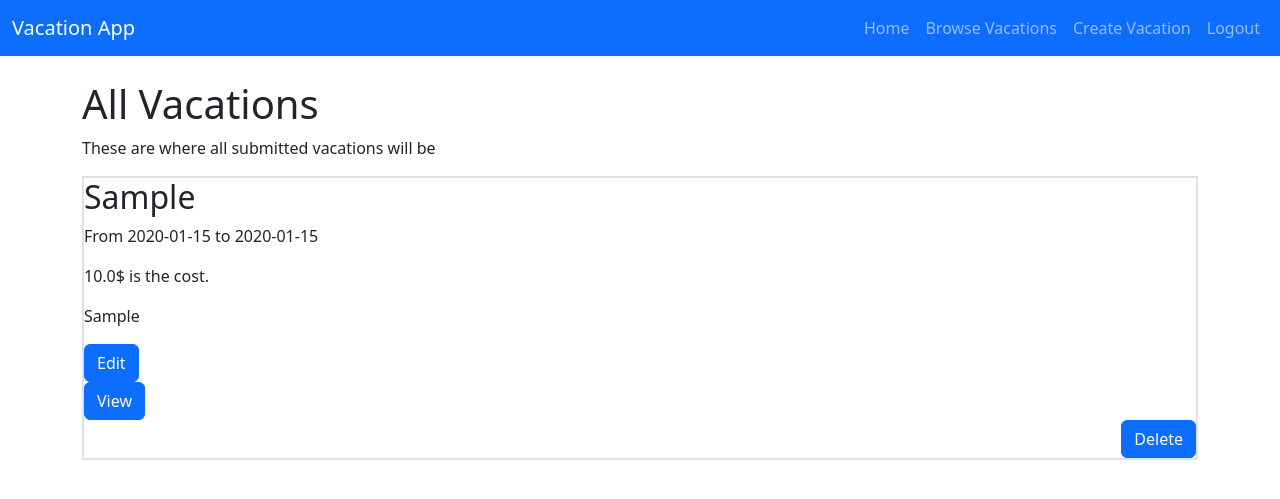
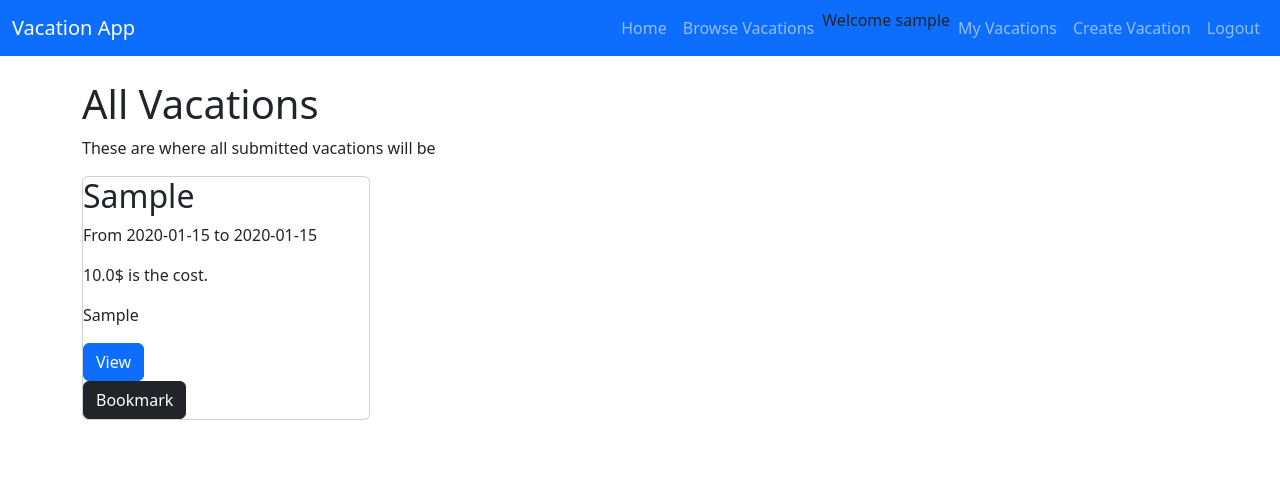
Before and after one commit to KhalidM23/vacation-app, a Flask app: page /vacations in a window 1280 px wide. Shown: the top 499 px of the page. Run offline with Flask 3, Linux system fonts and the light colour scheme; a user stored in the database is signed in; tables that the repository leaves empty hold one stand-in row (values such as "Sample post").

Commit message:
Added bookmark function and locked access to things behind the login authentication

```diff
--- a/app.py
+++ b/app.py
@@ -3,7 +3,7 @@ from multiprocessing import synchronize
 from xmlrpc.client import _datetime
 from flask import Flask, render_template, request, redirect, url_for
 from flask_login import LoginManager, login_user, logout_user, login_required, current_user
-from models import Itinerary, db, Vacation, User
+from models import Itinerary, db, Vacation, User, Bookmarks
 from datetime import datetime
 app = Flask(__name__)
 
@@ -30,7 +30,12 @@ def home():
 @app.route('/vacations')
 def vacations():
     vacations = Vacation.query.all()
-    return render_template('vacations.html',vacations=vacations)
+    if(current_user.is_authenticated):
+        bookmarked = Bookmarks.query.filter_by(user_id = current_user.id).all()
+        bookmarked_vacations = [b.vacation_id for b in bookmarked]
+    else:
+        bookmarked_vacations = []
+    return render_template('all_vacations.html',vacations=vacations, bookmarks = bookmarked_vacations)
 
 @app.route('/create_vacation', methods=['POST','GET'])
 def create_vacation():
@@ -48,7 +53,7 @@ def create_vacation():
         tips = request.form.get('tips')
 
         new_vacay = Vacation(destination = dest,start_date = st_date, end_date = end_date,
-                             total_cost = cost, tips = tips)
+                             total_cost = cost, tips = tips, user_id = current_user.id)
         db.session.add(new_vacay)
         db.session.commit()
 
@@ -98,6 +103,12 @@ def delete_vacation(vacation_id):
     db.session.delete(vacation)
     db.session.commit()
     return redirect(url_for('vacations'))
+
+
+@app.route('/my_vacations')
+def my_vacations():
+    vacations = Vacation.query.filter_by(user_id=current_user.id).all()
+    return render_template('my_vacations.html', vacations = vacations)
 
 
 
@@ -196,5 +207,29 @@ def signup():
     return render_template('signup.html')
 
 
+
+
+
+
+
+
+
+#                                                                   BOOKMARK INFORMATION
+
+
+@app.route('/bookmark/<int:vacation_id>', methods = ['POST', 'GET'])
+def bookmark(vacation_id):
+    bookmarked = Bookmarks.query.filter_by(vacation_id=vacation_id, user_id = current_user.id).first()
+    if(not bookmarked):
+        bookmark = Bookmarks(vacation_id = vacation_id, user_id = current_user.id)
+        db.session.add(bookmark)
+        db.session.commit()
+    else:
+        db.session.delete(bookmarked)
+        db.session.commit()
+    return redirect(url_for('vacations'))
+
+
+
 if __name__ == '__main__':
     app.run(debug=True)
--- /dev/null
+++ b/templates/all_vacations.html
@@ -0,0 +1,42 @@
+
+{% extends 'base.html'%}
+
+{%block title%}Vacations{%endblock%}
+
+
+{%block content%}
+<h1>All Vacations</h1>
+<p>These are where all submitted vacations will be</p>
+{% if vacations %}
+{% for vacation in vacations %}
+<div class="card d-inline-block" style="width: 18rem;">
+    <h2>{{ vacation.destination }}</h2>
+    <p>From {{ vacation.start_date }} to {{ vacation.end_date }}</p>
+    <p>{{ vacation.total_cost }}$ is the cost.</p>
+    <p> {{ vacation.tips }} </p>
+    <form action="{{url_for('view_vacation', vacation_id = vacation.id)}} ">
+        <button type="submit" class=" btn btn-primary">View</button>
+    </form>
+    {% if current_user.is_authenticated %}
+
+    <form action="{{url_for('bookmark', vacation_id = vacation.id)}}">
+        {% if vacation.id in bookmarks %}
+        <button type="submit" class="btn btn-dark">
+            Bookmark
+        </button>
+        {% else %}
+        <button type="submit" class="btn btn-light">
+            Bookmark
+        </button>
+        {% endif %}
+
+    </form>
+
+    {% endif %}
+</div>
+{% endfor %}
+{% endif %}
+
+
+
+{% endblock %}
--- a/templates/base.html
+++ b/templates/base.html
@@ -12,13 +12,15 @@
             <a class="navbar-brand" href="/">Vacation App</a>
             <div class="navbar-nav">
                 <a class="nav-link" href="/">Home</a>
+                <a class="nav-link" href="/vacations">Browse Vacations</a>
                 {% if current_user.is_authenticated %}
-                    <a class="nav-link" href="/vacations">Browse Vacations</a>
-                    <a class="nav-link" href="/create_vacation">Create Vacation</a>
-                    <a class="nav-link" href="/logout">Logout</a>
+                <p>Welcome {{current_user.username}}</p>
+                <a class="nav-link" href="/my_vacations">My Vacations</a>
+                <a class="nav-link" href="/create_vacation">Create Vacation</a>
+                <a class="nav-link" href="/logout">Logout</a>
                 {% endif %}
                 {% if not current_user.is_authenticated %}
-                    <a class="nav-link" href="/login">Login</a>
+                <a class="nav-link" href="/login">Login</a>
                 {% endif %}
             </div>
         </div>
--- a/templates/vacations.html
+++ b/templates/my_vacations.html
@@ -1,15 +1,15 @@
 
 {% extends 'base.html'%}
 
-{%block title%}Vacations{%endblock%}
+{%block title%}My Vacations{%endblock%}
 
 
 {%block content%}
-<h1>All Vacations</h1>
-<p>These are where all submitted vacations will be</p>
+<h1>My Vacations</h1>
+<p>These are all the vacations you created</p>
 {% if vacations %}
 {% for vacation in vacations %}
-<div class="border border-2">
+<div class="card d-inline-block" style="width: 18rem;">
     <h2>{{ vacation.destination }}</h2>
     <p>From {{ vacation.start_date }} to {{ vacation.end_date }}</p>
     <p>{{ vacation.total_cost }}$ is the cost.</p>
--- a/templates/view_vacation.html
+++ b/templates/view_vacation.html
@@ -23,9 +23,11 @@
     {% endfor %}
     {% endif %}
 </div>
+{% if current_user.id == vacation.user_id %}
 <div>
     <a class="btn btn-primary" href="{{ url_for('reroute_add_itinerary', vacation_id=vacation.id) }}" method="GET">Add Itinerary</a>
 </div>
+{% endif %}
 
 
 {%endblock%}
```
